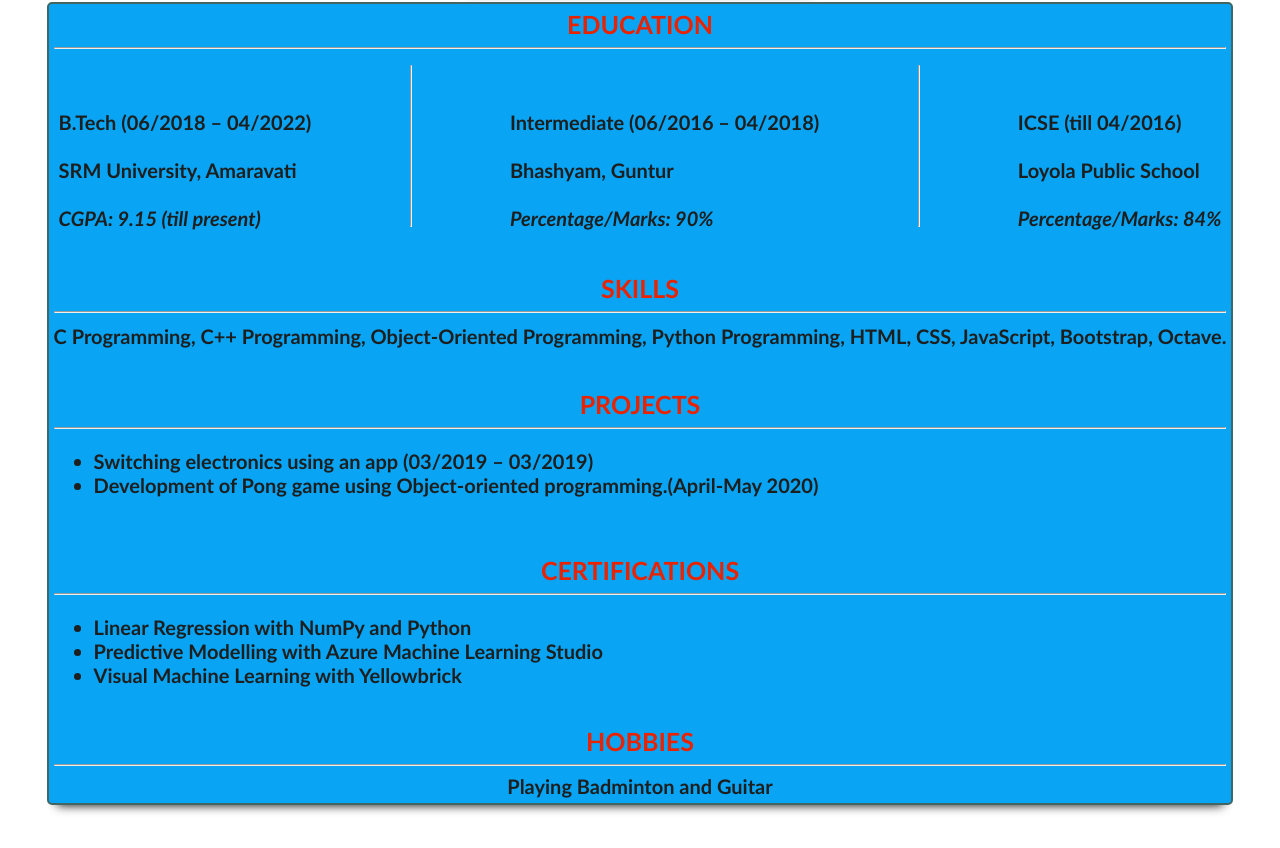
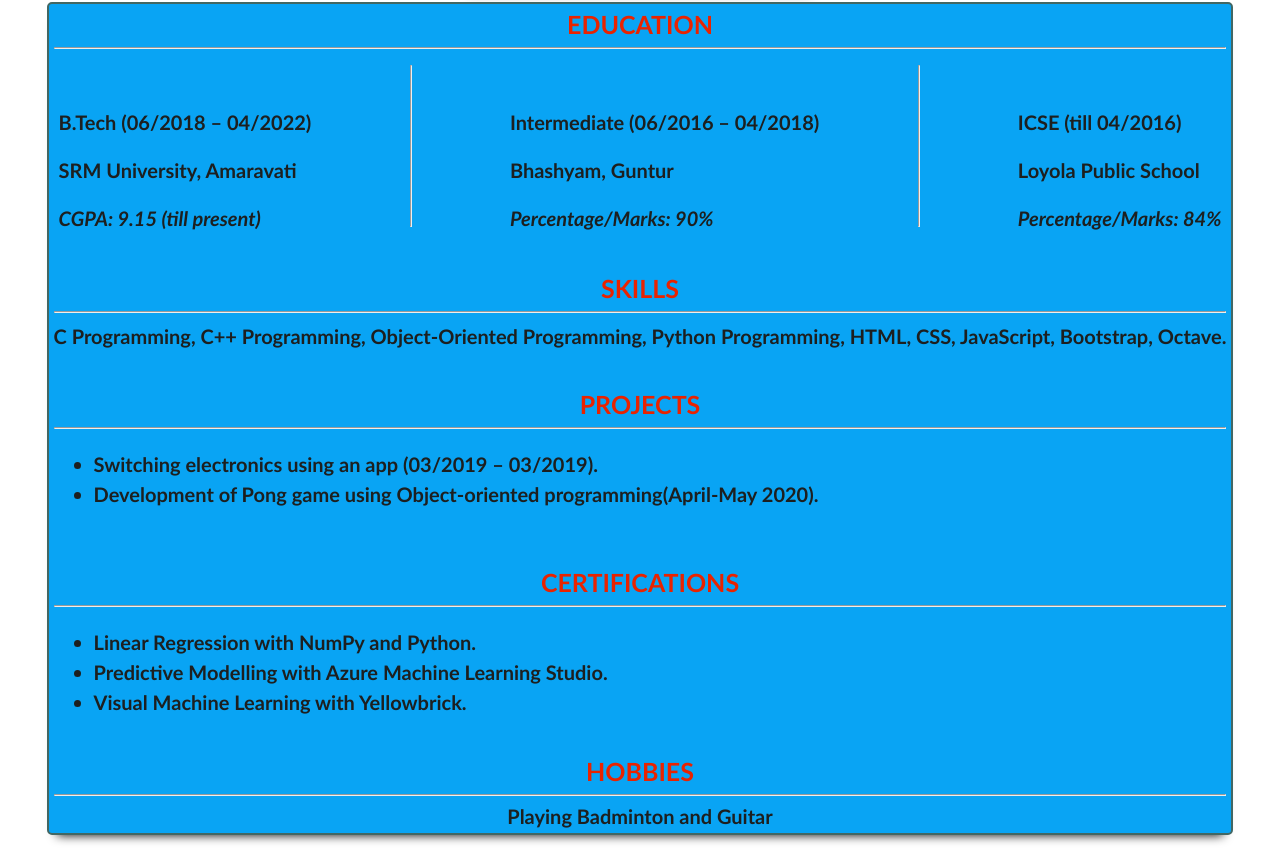
Before and after one commit to KLPranav/SRM-Internship-on-React-Js, a plain HTML site: page Resume.html in a window 1280 px wide. Shown: the part 485-1333 px from the top of the page. Before the commit the page ends 1303 px from the top, so only its background shows below. Drawn offline with Linux system fonts and the light colour scheme.

Commit message:
commitmessage

```diff
--- a/Resume.html
+++ b/Resume.html
@@ -41,15 +41,15 @@
 
 				<b><div class="heading">PROJECTS</div><hr>
 				<ul type="disc" class="items">
-					<li><div>Switching electronics using an app (03/2019 – 03/2019)</div></li>
-					<li><div>Development of Pong game using Object-oriented programming.(April-May 2020)</div></li>
+					<li><div>Switching electronics using an app (03/2019 – 03/2019).</div></li>
+					<li><div>Development of Pong game using Object-oriented programming(April-May 2020).</div></li>
 				</ul></b><br><br>
 
 				<b><div class="heading">CERTIFICATIONS</div><hr>
 				<ul type="disc" class="items">
-					<li><div>Linear Regression with NumPy and Python</div></li>
-					<li><div>Predictive Modelling with Azure Machine Learning Studio</div></li>
-					<li><div>Visual Machine Learning with Yellowbrick</div></li>
+					<li><div>Linear Regression with NumPy and Python.</div></li>
+					<li><div>Predictive Modelling with Azure Machine Learning Studio.</div></li>
+					<li><div>Visual Machine Learning with Yellowbrick.</div></li>
 				</ul></b><br>
 				<b><div class="heading">HOBBIES</div><hr>
 				<div style="font-size: 20px;text-align: center;">Playing Badminton and Guitar</div></b>
--- a/css/styles1.css
+++ b/css/styles1.css
@@ -53,6 +53,7 @@
 .items{
 	font-size: 20px;
 	text-align: left;
+	line-height: 1.5;
 }
 @media only screen and (min-width:320px) and (max-width:480px)
 {
```
